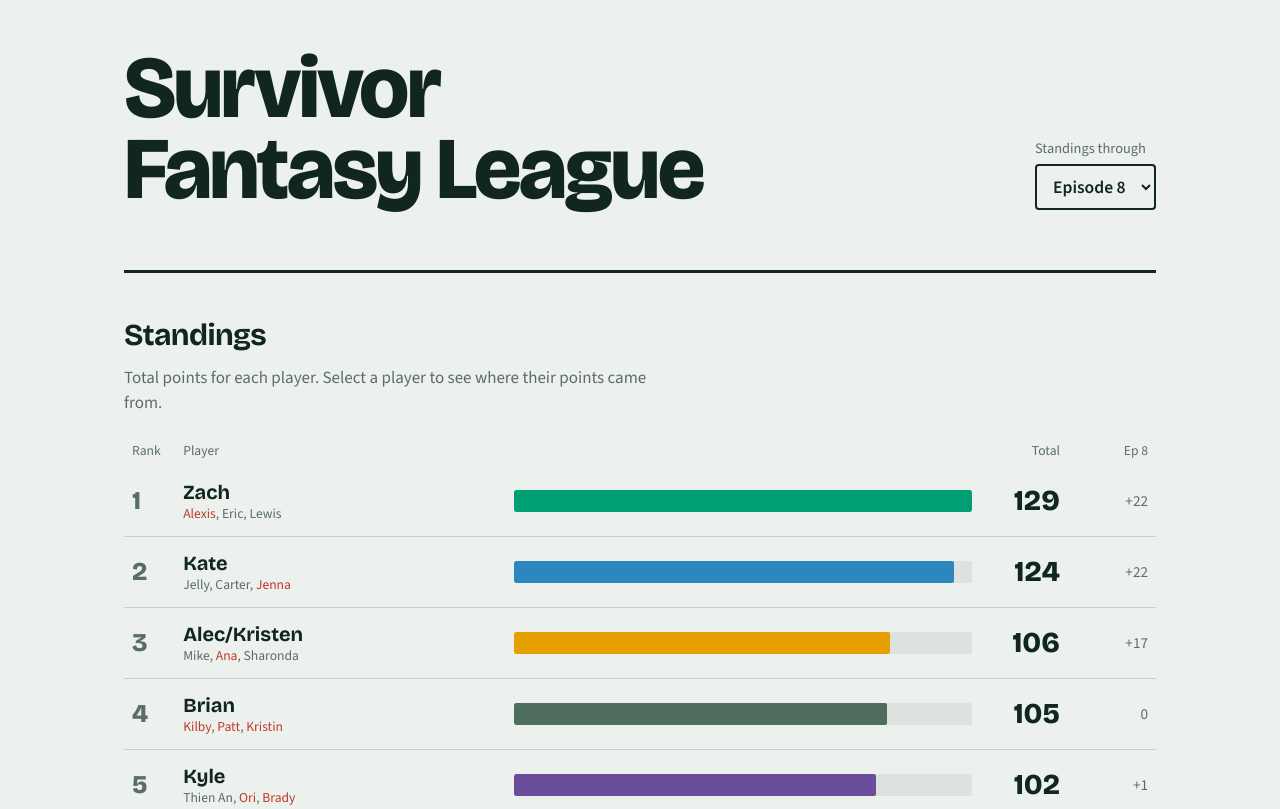
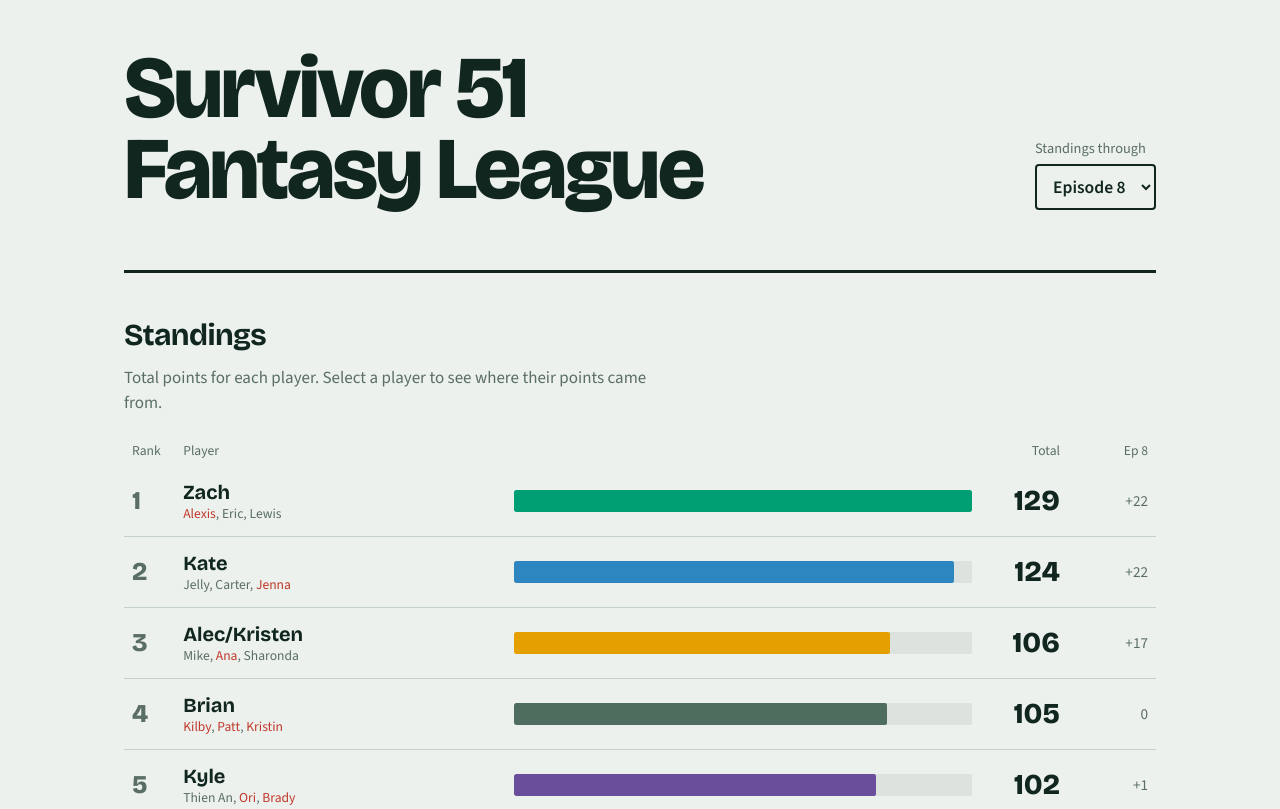
Before and after one commit to zmiller9/survivorFantasy, a plain HTML site: page index.html in a window 1280 px wide. Shown: the top 809 px of the page. Drawn offline with nearby package versions, Linux system fonts and the light colour scheme.

Commit message:
Update index.html

```diff
--- a/index.html
+++ b/index.html
@@ -127,7 +127,7 @@
 
 <header>
   <div class="wrap masthead">
-    <h1>Survivor<br>Fantasy League</h1>
+    <h1>Survivor 51<br>Fantasy League</h1>
     <label class="through">Standings through
       <select id="through" aria-label="Show standings through episode"></select>
     </label>
```
